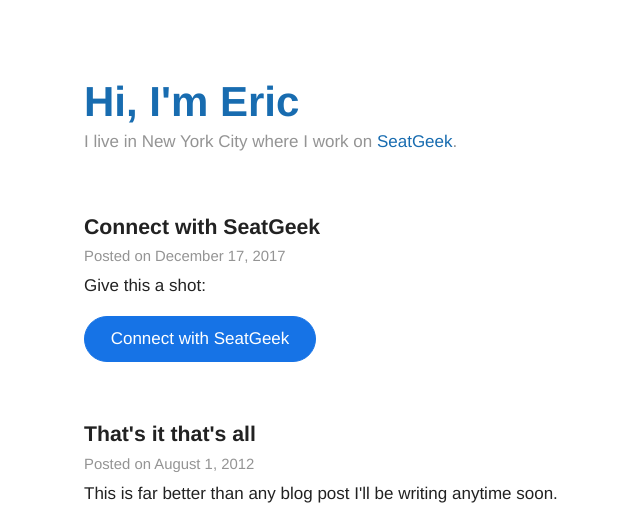
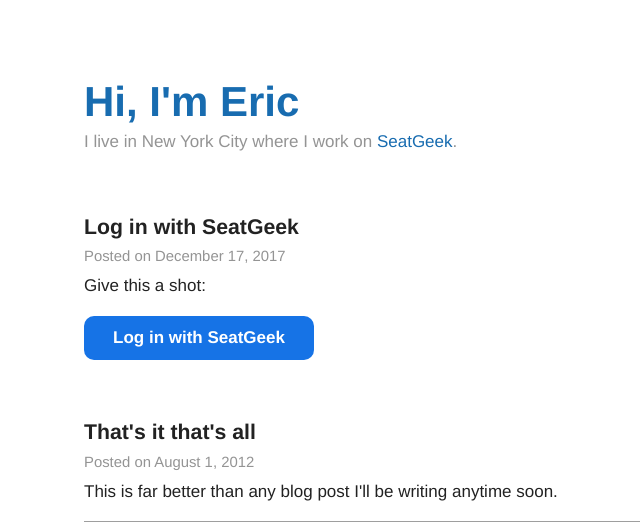
Before and after one commit to erwaller/ericwaller.com, a Python web app: template templates/index.html in a window 1280 px wide. Shown: the top 522 px of the page, without its empty margins (236-876 px from the left). Run offline with Jinja, Linux system fonts and the light colour scheme; the template is opened without the code that fills it, so the values that code supplies are empty; some libraries are stand-ins or nearby versions; grey boxes are pictures that could not be loaded.

Commit message:
Closer to style guidelines

```diff
--- a/static/app.css
+++ b/static/app.css
@@ -132,16 +132,12 @@
   width: 230px;
   height: 44px;
   line-height: 44px;
-  background-size: 230px 44px;
-  border-radius: 44px;
+  border-radius: 10px;
   background-color: #1673e6; /* SeatGeek Blue */
   color: #fff;
-  border: 1px solid #1673e6;
   text-align: center;
+  font-weight: bold;
 }
 .connect-button:hover {
   text-decoration: none;
-  background-color: #fff;
-  color: #1673e6; /* SeatGeek Blue */
-  border: 1px solid #1673e6;
 }
--- a/templates/index.html
+++ b/templates/index.html
@@ -7,14 +7,14 @@
   <section>
     <article>
       <header>
-        <h2>Connect with SeatGeek</h2>
+        <h2>Log in with SeatGeek</h2>
         <p>Posted on December 17, 2017</p>
       </header>
       {% if user %}
         <p>Hi {{ user["username"] }} from {{ user["display_location"] }}</p>
       {% else %}
         <p>Give this a shot:</p>
-        <p><a href="{{ url_for('oauth_connect') }}" class="connect-button">Connect with SeatGeek</a></p>
+        <p><a href="{{ url_for('oauth_connect') }}" class="connect-button">Log in with SeatGeek</a></p>
       {% endif %}
     </article>
     <article>
```
